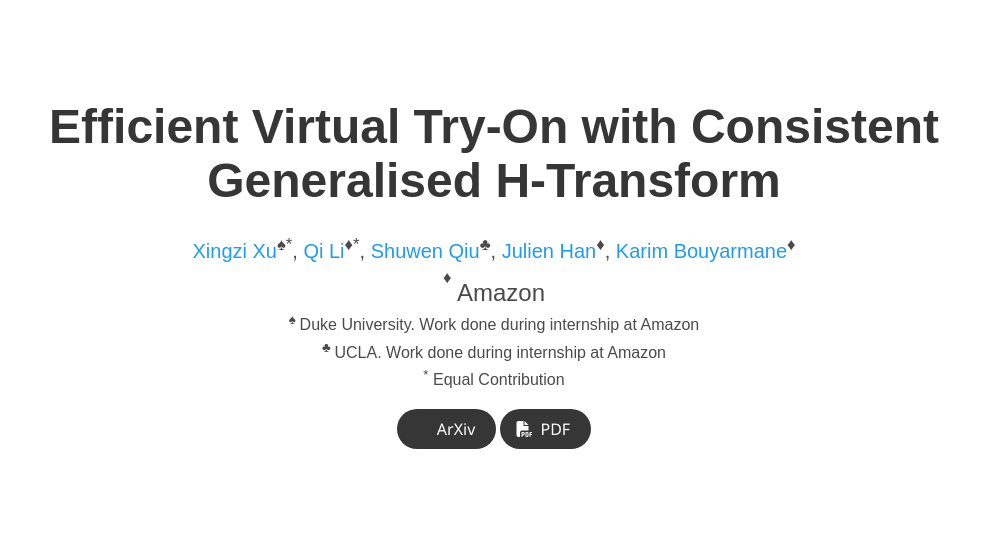
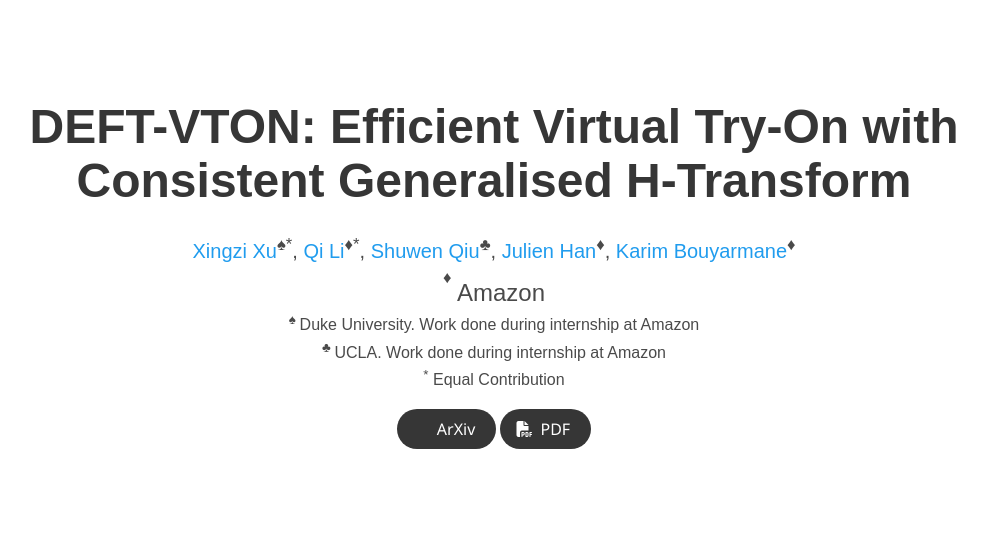
Before and after one commit to deft-vton/deft-vton.github.io, a plain HTML site: page index.html in a window 1280 px wide. Shown: the top 540 px of the page, without its empty margins (146-1133 px from the left). Drawn offline with nearby package versions, Linux system fonts and the light colour scheme; some icons are missing; a web font is replaced by a local one.

Commit message:
Revised paper name by adding DEFT-VTON

```diff
--- a/index.html
+++ b/index.html
@@ -78,7 +78,7 @@
     <div class="container is-max-desktop">
       <div class="columns is-centered">
         <div class="column has-text-centered">
-          <h1 class="title is-1 publication-title">Efficient Virtual Try-On with Consistent Generalised H-Transform</h1>
+          <h1 class="title is-1 publication-title">DEFT-VTON: Efficient Virtual Try-On with Consistent Generalised H-Transform</h1>
           <div class="is-size-5 publication-authors">
             <span class="author-block">
               <a href="https://www.linkedin.com/in/xingzi-xu-7b584016a">Xingzi Xu</a><sup><span>&#9824;*</span></sup>,</span>
```
